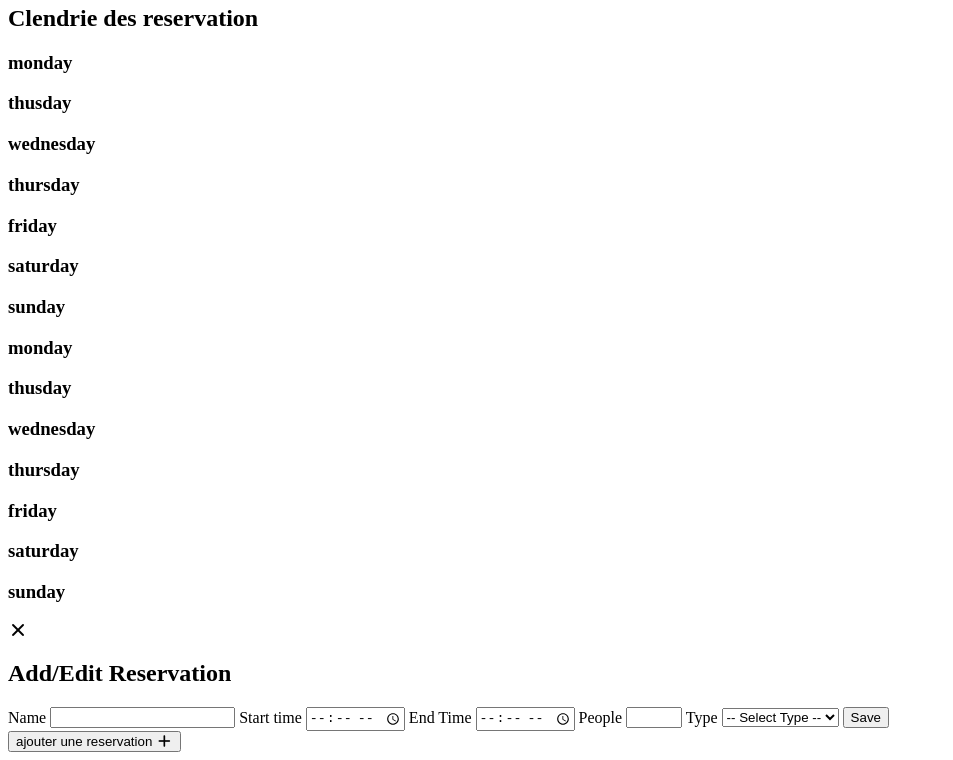
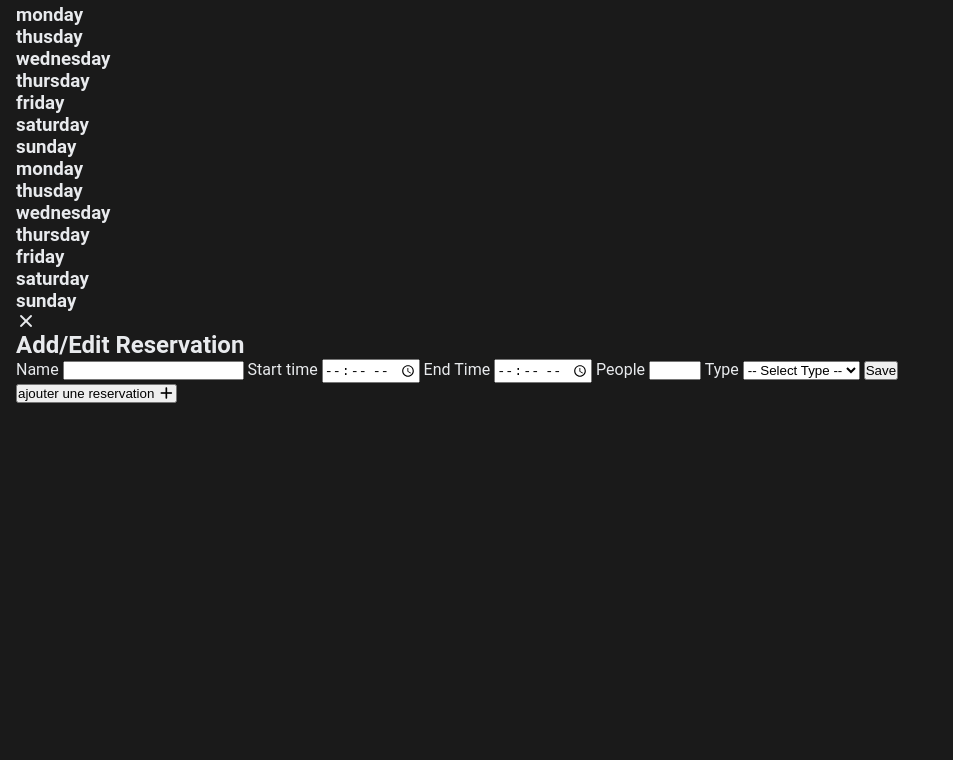
Before and after one commit to abdelghafourachbani1/Breif-4-reservation-calender-, a plain HTML site: page index.html in a window 1280 px wide. Shown: the part 113-873 px from the top of the page, without its empty margins (0-953 px from the left). After the commit the page ends 800 px from the top, so only its background shows below. Drawn offline with Linux system fonts and the light colour scheme.

Commit message:
add the global value and styling the body

```diff
--- a/style.css
+++ b/style.css
@@ -1 +1,13 @@
-* {}
+* {
+    padding: 0;
+    margin: 0;
+    box-sizing: border-box;
+}
+
+body {
+    min-height: 100vh;
+    font-family: 'Google Sans', 'Roboto', Arial, sans-serif;
+    background-color: #1a1a1a;
+    color: #e8eaed;
+    padding: 2rem 1rem;
+}
```
